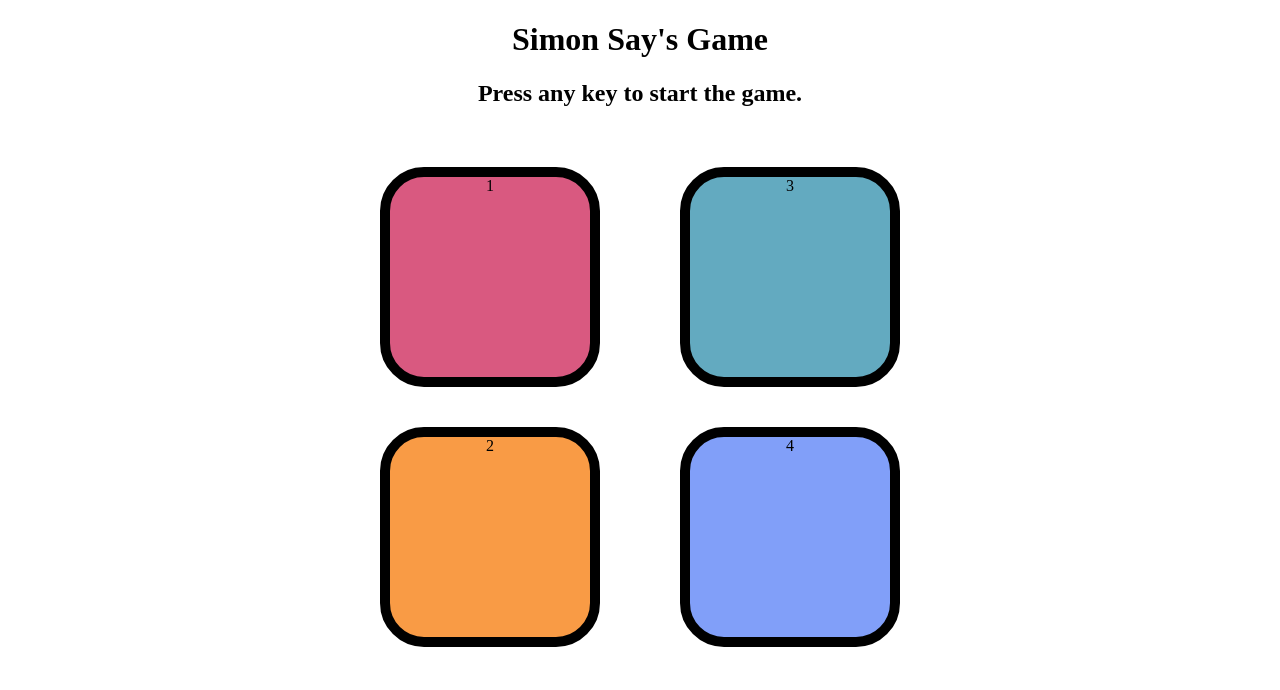
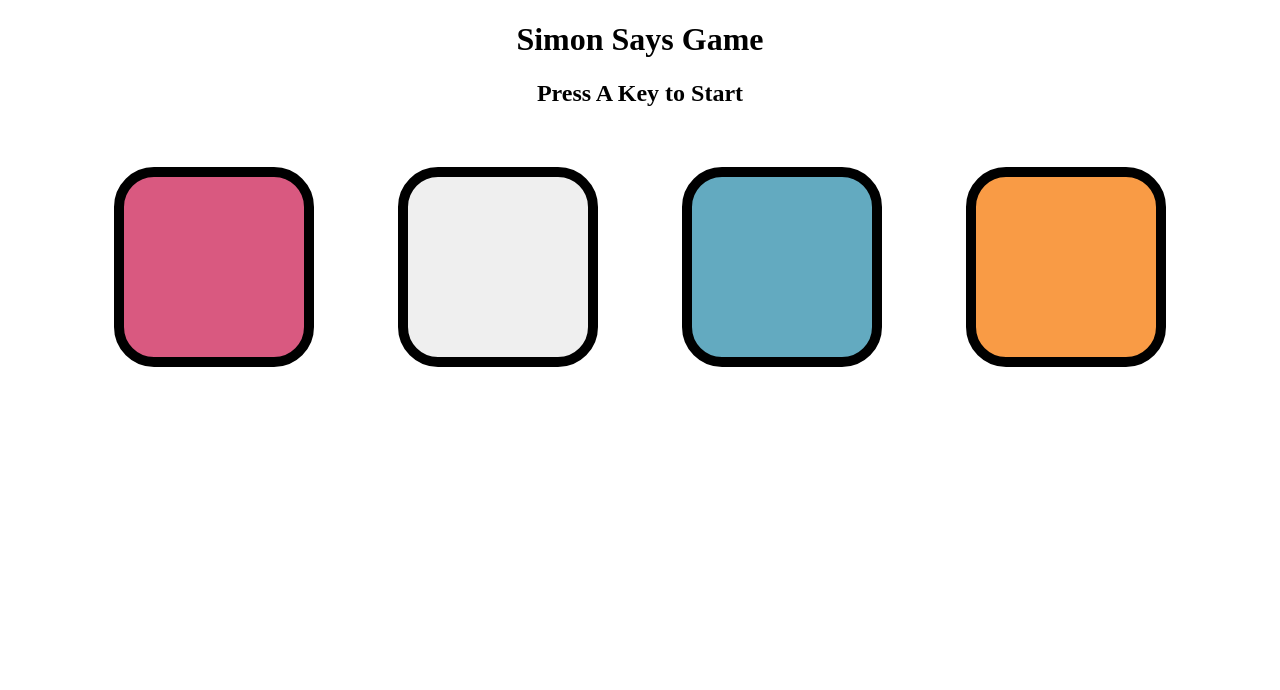
Before and after one commit to printf-sourav/Simonsaysgame, a plain HTML site: page index.html in a window 1280 px wide. Drawn offline with Linux system fonts and the light colour scheme.

Commit message:
Update index.html

```diff
--- a/index.html
+++ b/index.html
@@ -1,24 +1,22 @@
 <!DOCTYPE html>
 <html lang="en">
 <head>
-    <meta charset="UTF-8">
-    <meta name="viewport" content="width=device-width, initial-scale=1.0">
-    <title>Simon says game</title>
-    <link rel="stylesheet" href="style.css">
+  <meta charset="UTF-8" />
+  <meta name="viewport" content="width=device-width, initial-scale=1.0" />
+  <title>Simon Says Game</title>
+  <link rel="stylesheet" href="style.css" />
 </head>
 <body>
-    <h1>Simon Say's Game</h1>
-    <h2>Press any key to start the game.</h2>
-    <div class="btn-container">
-    <div class="line-one">
-    <div class="btn red" type="button" id="red">1</div>
-    <div class="btn yellow"type=button id="yellow">2</div>
-    </div>
-    <div class="line-two">
-    <div class="btn green" type=button id="green">3</div>
-    <div class="btn purple" type=button id="purple">4</div>
-    </div>
-    </div>
-    <script src="app.js"></script>
+  <h1>Simon Says Game</h1>
+  <h2 id="level-title">Press A Key to Start</h2>
+
+  <div class="game-container">
+    <button class="btn red" id="red"></button>
+    <button class="btn blue" id="blue"></button>
+    <button class="btn green" id="green"></button>
+    <button class="btn yellow" id="yellow"></button>
+  </div>
+
+  <script src="script.js"></script>
 </body>
 </html>
```
